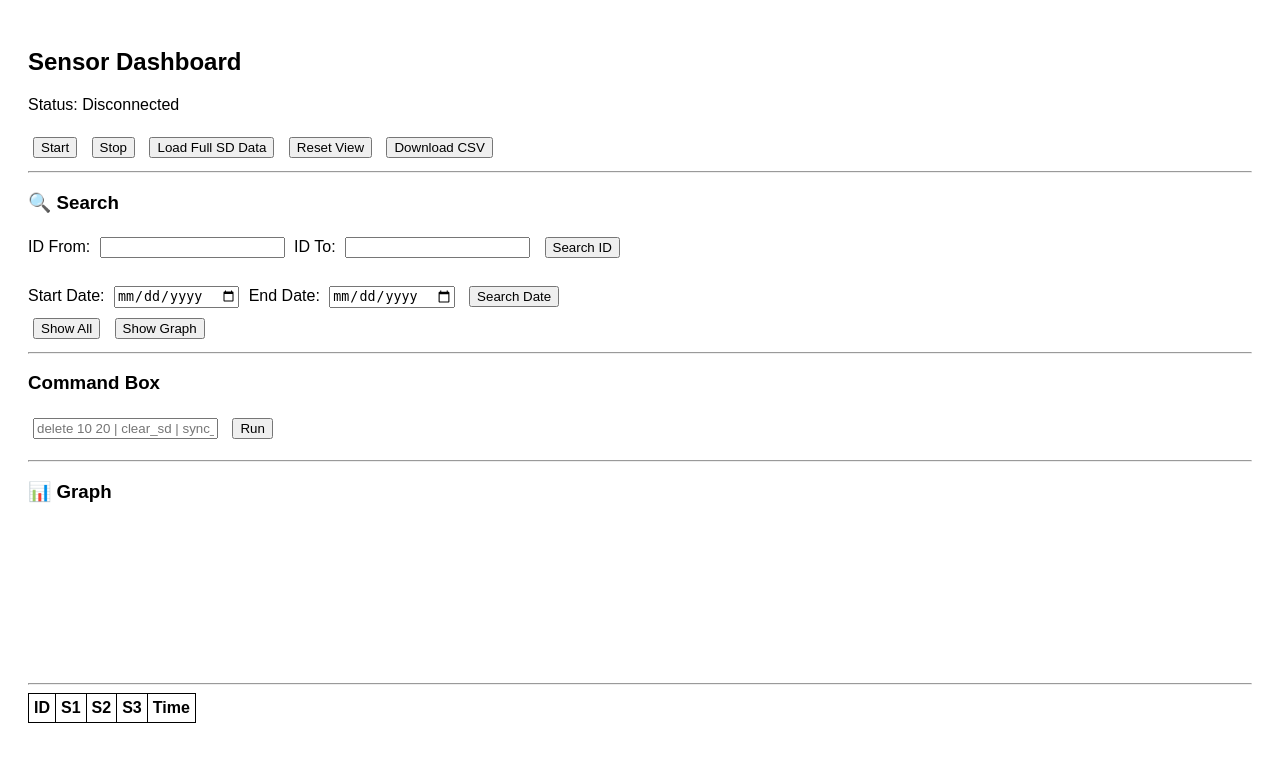
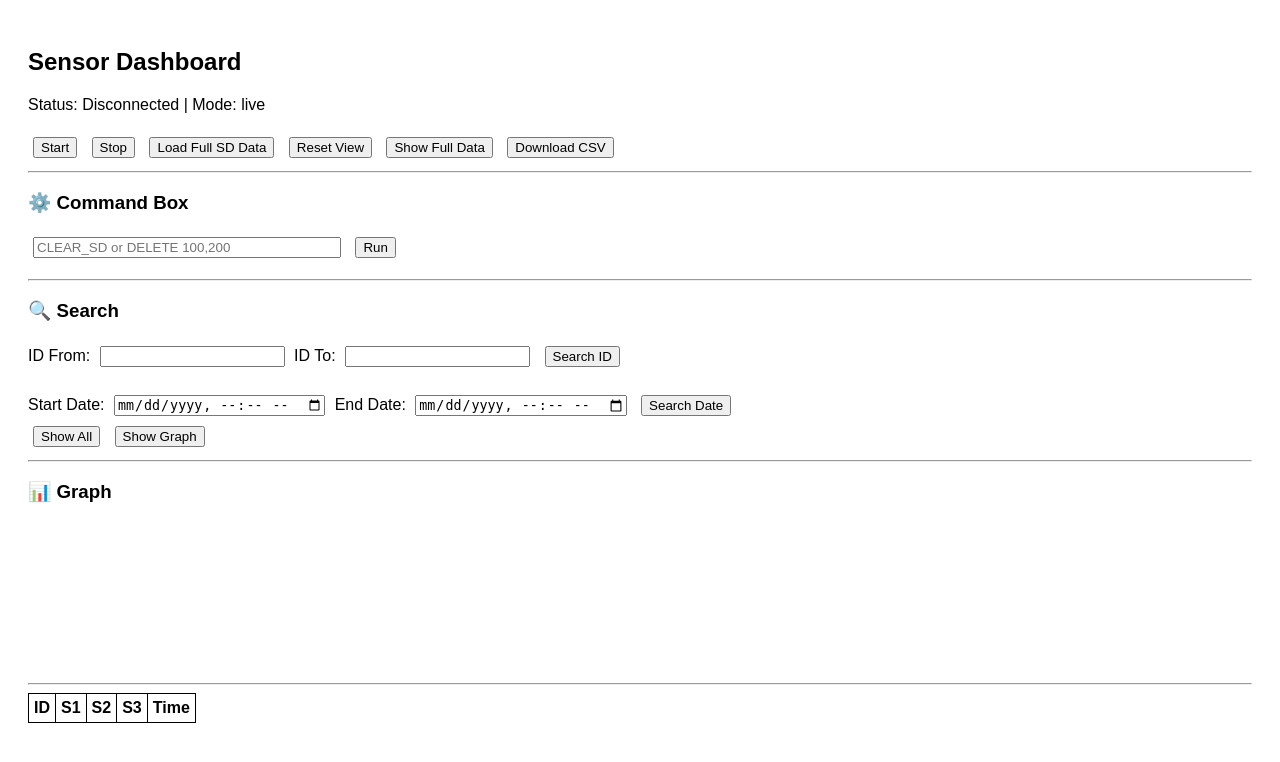
Before and after one commit to rkmjld2/mahajansensor7a, a Flask app: page / in a window 1280 px wide. Shown: the top 762 px of the page. Run offline with Flask 3, Linux system fonts and the light colour scheme; data that the repository does not hold is empty; a map, chart or similar area stays blank.

Commit message:
Update index.html

```diff
--- a/templates/index.html
+++ b/templates/index.html
@@ -24,36 +24,36 @@ Status: <span id="status">Checking...</span>
 <button onclick="stop()">Stop</button>
 <button onclick="syncSD()">Load Full SD Data</button>
 <button onclick="resetView()">Reset View</button>
+<button onclick="showFullData()">Show Full Data</button>
 <button onclick="downloadCSV()">Download CSV</button>
+
+<hr>
+
+<h3>⚙️ Command Box</h3>
+
+<input type="text" id="cmd" placeholder="CLEAR_SD or DELETE 100,200" style="width:300px;">
+<button onclick="runCommand()">Run</button>
+
+<p id="cmdResult"></p>
 
 <hr>
 
 <h3>🔍 Search</h3>
 
-<!-- ID RANGE -->
 ID From: <input type="number" id="idFrom">
 ID To: <input type="number" id="idTo">
 <button onclick="searchByID()">Search ID</button>
 
 <br><br>
 
-<!-- DATE RANGE -->
-Start Date: <input type="date" id="startDate">
-End Date: <input type="date" id="endDate">
+Start Date: <input type="datetime-local" id="startDate">
+End Date: <input type="datetime-local" id="endDate">
 <button onclick="searchByDate()">Search Date</button>
 
 <br>
 
 <button onclick="showAll()">Show All</button>
 <button onclick="showGraph()">Show Graph</button>
-
-<hr>
-
-<h3>Command Box</h3>
-<input type="text" id="cmd" placeholder="delete 10 20 | clear_sd | sync_sd">
-<button onclick="runQuery()">Run</button>
-
-<p id="queryResult"></p>
 
 <hr>
 
@@ -77,13 +77,21 @@ let chart;
 let fullData = [];
 let filteredData = [];
 
+// ✅ NEW CONTROL FLAG
+let mode = "live"; // live | sd | search
+
+// LOAD DATA (ONLY IN LIVE MODE)
 async function loadData(){
+
+    if(mode !== "live") return;
+
     let res = await fetch('/api/all');
     fullData = await res.json();
     filteredData = fullData;
     displayData(fullData);
 }
 
+// DISPLAY TABLE
 function displayData(data){
     let html="";
     data.forEach(r=>{
@@ -98,8 +106,8 @@ function displayData(data){
     document.getElementById("data").innerHTML = html;
 }
 
+// GRAPH
 function drawGraph(data){
-
     let labels = data.map(r => r.id);
     let s1 = data.map(r => r.sensor1);
     let s2 = data.map(r => r.sensor2);
@@ -120,73 +128,144 @@ function drawGraph(data){
     });
 }
 
-// -------- SEARCH ID --------
+// SEARCH ID
 function searchByID(){
-    let from = parseInt(document.getElementById("idFrom").value);
-    let to = parseInt(document.getElementById("idTo").value);
+
+    mode = "search";
+
+    let from = parseInt(idFrom.value);
+    let to = parseInt(idTo.value);
 
     filteredData = fullData.filter(r => r.id >= from && r.id <= to);
+    displayData(filteredData);
 
-    displayData(filteredData);
+    status.innerText = "Search (ID)";
 }
 
-// -------- SEARCH DATE RANGE --------
-function searchByDate(){
+// SEARCH DATE
+    function searchByDate(){
+
+    mode = "search";
+
     let start = document.getElementById("startDate").value;
     let end = document.getElementById("endDate").value;
 
-    filteredData = fullData.filter(r => {
-        let d = r.time.substring(0,10);
-        return d >= start && d <= end;
+    if(!start || !end){
+        alert("Select start and end date with time");
+        return;
+    }
+
+    // Convert input to match SD format
+    let startTime = start.replace("T"," ") + ":00";
+    let endTime   = end.replace("T"," ") + ":59";
+
+    filteredData = fullData.filter(r=>{
+        return r.time >= startTime && r.time <= endTime;
     });
 
     displayData(filteredData);
+
+    status.innerText = "Search (Date + Time)";
+}
+// SHOW ALL
+function showAll(){
+    mode = "search";
+    filteredData = fullData;
+    displayData(fullData);
+    status.innerText = "Showing All (Frozen)";
 }
 
-// -------- SHOW ALL --------
-function showAll(){
-    filteredData = fullData;
-    displayData(fullData);
-}
-
-// -------- GRAPH BUTTON --------
+// GRAPH BUTTON
 function showGraph(){
     drawGraph(filteredData);
 }
 
-// -------- COMMAND --------
-async function runQuery(){
+// COMMAND
+async function runCommand(){
+
+    mode = "search"; // freeze
+
     let cmd = document.getElementById("cmd").value;
-    let res = await fetch('/query?cmd=' + cmd);
+
+    if(!cmd){
+        alert("Enter command");
+        return;
+    }
+
+    let res = await fetch('/sendcmd?cmd=' + cmd);
     let text = await res.text();
-    document.getElementById("queryResult").innerText = text;
-    loadData();
+
+    document.getElementById("cmdResult").innerText = text;
+
+    status.innerText = "Command Executed (Frozen)";
 }
 
-// -------- SYNC --------
+// SYNC SD
 async function syncSD(){
-    alert("Sync started... wait 15 sec");
-    await fetch('/query?cmd=sync_sd');
-    setTimeout(loadData,15000);
+
+    mode = "sd";
+
+    status.innerText = "Sync in progress...";
+
+    await fetch('/sendcmd?cmd=SYNC');
+
+    setTimeout(async ()=>{
+        await showFullData();
+        status.innerText = "Full SD Data Loaded";
+    },15000);
 }
 
-// -------- RESET --------
+// RESET (MAIN FIX)
 async function resetView(){
+
+    mode = "live";
+
     await fetch('/api/reset');
-    loadData();
+
+    fullData = [];
+    filteredData = [];
+
+    await loadData();
+
+    status.innerText = "Live View";
 }
 
-// -------- BASIC --------
+// FULL VIEW
+async function showFullData(){
+
+    mode = "sd";
+
+    await fetch('/api/fullview');
+    let res = await fetch('/api/all');
+
+    fullData = await res.json();
+    filteredData = fullData;
+
+    displayData(fullData);
+
+    status.innerText = "Full Data View";
+}
+
+// BASIC
 function start(){ fetch('/start'); }
 function stop(){ fetch('/stop'); }
 function downloadCSV(){ window.location.href="/download"; }
 
+// STATUS
 async function checkStatus(){
-    let res = await fetch('/status');
-    let data = await res.json();
-    document.getElementById("status").innerText = data.status;
+    try{
+        let res = await fetch('/status');
+        let data = await res.json();
+
+        document.getElementById("status").innerText =
+            data.status + " | Mode: " + mode;
+
+    }catch{
+        document.getElementById("status").innerText = "Checking";
+    }
 }
 
+// AUTO REFRESH ONLY FOR LIVE
 setInterval(loadData,5000);
 setInterval(checkStatus,5000);
 
```
